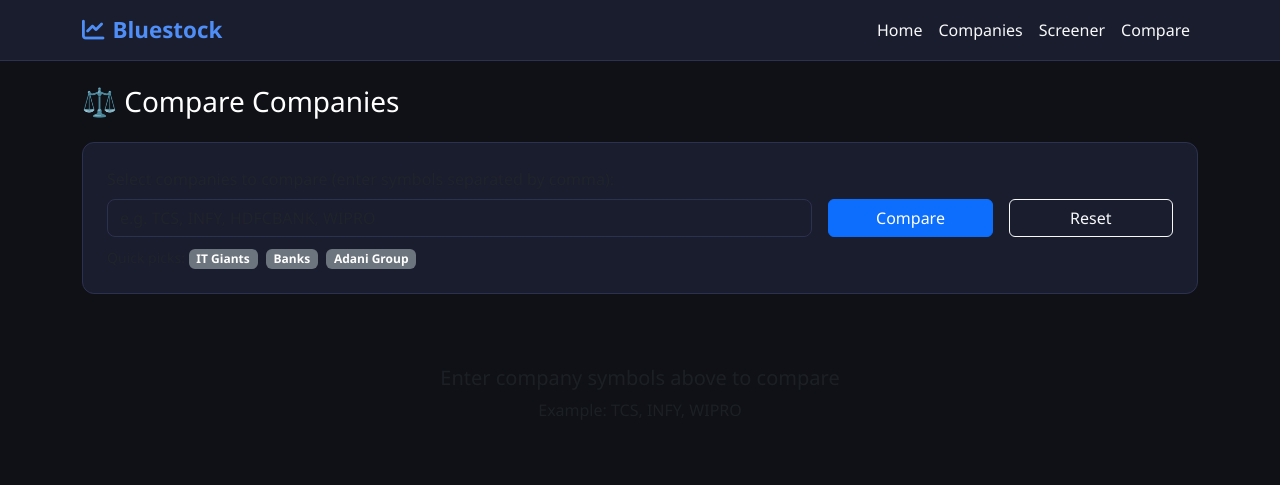
After one commit to Rah123ul/bluestock-fintech, a Django app: page /compare/ in a window 1280 px wide. The commit adds this page. Shown: the top 485 px of the page. Run offline with Django 5.2, Linux system fonts and the light colour scheme.

Commit message:
Added screener and compare pages

```diff
--- a/bluestock/urls.py
+++ b/bluestock/urls.py
@@ -1,6 +1,6 @@
 from django.contrib import admin
 from django.urls import path, include
-from companies.views import home, company_list, company_detail, screener
+from companies.views import home, company_list, company_detail, screener, compare
 
 urlpatterns = [
     path('admin/', admin.site.urls),
@@ -9,4 +9,5 @@ urlpatterns = [
     path('companies/', company_list, name='company-list'),
     path('companies/<str:company_id>/', company_detail, name='company-detail'),
     path('screener/', screener, name='screener'),
+    path('compare/', compare, name='compare'),
 ]
--- a/companies/views.py
+++ b/companies/views.py
@@ -100,7 +100,7 @@ def screener(request):
             "company_name": c.company_name,
             "roe_percentage": c.roe_percentage,
             "roce_percentage": c.roce_percentage,
-            "debt_to_equity": b.debt_to_equity if b else None,
+            "debt_to_equity": round(float(b.debt_to_equity), 2) if b and b.debt_to_equity else None,
             "health_label": h.health_label,
             "overall_score": h.overall_score,
         })
@@ -114,3 +114,40 @@ def screener(request):
         "label": label,
         "count": len(result),
     })
+
+
+def compare(request):
+    symbols = request.GET.get("symbols", "")
+    selected = [s.strip().upper() for s in symbols.split(",") if s.strip()]
+
+    companies_data = []
+    for symbol in selected:
+        try:
+            c = Company.objects.get(company_id=symbol)
+            h = HealthScore.objects.filter(company_id=symbol).first()
+            from .models import BalanceSheet
+            b = BalanceSheet.objects.filter(company_id=symbol).order_by("-fiscal_year").first()
+            pl = ProfitLoss.objects.filter(company_id=symbol).order_by("-fiscal_year").first()
+            companies_data.append({
+                "company_id": c.company_id,
+                "company_name": c.company_name,
+                "roce": c.roce_percentage,
+                "roe": c.roe_percentage,
+                "health_label": h.health_label if h else "N/A",
+                "overall_score": h.overall_score if h else 0,
+                "debt_to_equity": round(float(b.debt_to_equity), 2) if b and b.debt_to_equity else None,
+                "borrowings": round(float(b.borrowings), 0) if b and b.borrowings else None,
+                "sales": pl.sales if pl else None,
+                "net_profit": pl.net_profit if pl else None,
+                "opm": pl.opm_percentage if pl else None,
+                "eps": pl.eps if pl else None,
+            })
+        except:
+            pass
+
+    all_companies = Company.objects.all().order_by("company_name")
+    return render(request, "compare.html", {
+        "companies_data": companies_data,
+        "symbols": symbols,
+        "all_companies": all_companies,
+    })
--- a/templates/base.html
+++ b/templates/base.html
@@ -36,6 +36,7 @@
             <a class="nav-link text-light" href="/">Home</a>
             <a class="nav-link text-light" href="/companies/">Companies</a>
             <a class="nav-link text-light" href="/screener/">Screener</a>
+            <a class="nav-link text-light" href="/compare/">Compare</a>
         </div>
     </div>
 </nav>
--- /dev/null
+++ b/templates/compare.html
@@ -0,0 +1,105 @@
+{% extends 'base.html' %}
+{% block title %}Compare Companies — Bluestock{% endblock %}
+{% block content %}
+<div class="container mt-4">
+    <h3 class="text-white mb-4">⚖️ Compare Companies</h3>
+
+    <div class="card p-4 mb-4">
+        <form method="GET" action="/compare/">
+            <label class="text-muted mb-2">Select companies to compare (enter symbols separated by comma):</label>
+            <div class="row g-3">
+                <div class="col-md-8">
+                    <input type="text" name="symbols" value="{{ symbols }}"
+                           class="form-control search-box"
+                           placeholder="e.g. TCS, INFY, HDFCBANK, WIPRO">
+                </div>
+                <div class="col-md-2">
+                    <button type="submit" class="btn btn-primary w-100">Compare</button>
+                </div>
+                <div class="col-md-2">
+                    <a href="/compare/" class="btn btn-outline-light w-100">Reset</a>
+                </div>
+            </div>
+        </form>
+        <div class="mt-2">
+            <small class="text-muted">Quick picks: </small>
+            <a href="/compare/?symbols=TCS,INFY,WIPRO,HCLTECH" class="badge bg-secondary me-1">IT Giants</a>
+            <a href="/compare/?symbols=HDFCBANK,AXISBANK,BANKBARODA" class="badge bg-secondary me-1">Banks</a>
+            <a href="/compare/?symbols=ADANIENT,ADANIGREEN,ADANIPOWER" class="badge bg-secondary me-1">Adani Group</a>
+        </div>
+    </div>
+
+    {% if companies_data %}
+    <div class="card">
+        <div class="table-responsive">
+            <table class="table table-dark mb-0">
+                <thead style="border-bottom:1px solid #2d3150">
+                    <tr>
+                        <th style="width:200px">Metric</th>
+                        {% for c in companies_data %}
+                        <th class="text-center">
+                            <div class="fw-bold text-white">{{ c.company_name|truncatechars:20 }}</div>
+                            <span class="badge bg-secondary">{{ c.company_id }}</span>
+                        </th>
+                        {% endfor %}
+                    </tr>
+                </thead>
+                <tbody>
+                    <tr>
+                        <td class="text-muted">Health Score</td>
+                        {% for c in companies_data %}
+                        <td class="text-center">
+                            <span class="badge badge-{{ c.health_label|lower }} px-3 py-1 rounded-pill">
+                                {{ c.health_label }} — {{ c.overall_score }}
+                            </span>
+                        </td>
+                        {% endfor %}
+                    </tr>
+                    <tr>
+                        <td class="text-muted">ROCE %</td>
+                        {% for c in companies_data %}<td class="text-center text-white">{{ c.roce|default:"—" }}</td>{% endfor %}
+                    </tr>
+                    <tr>
+                        <td class="text-muted">ROE %</td>
+                        {% for c in companies_data %}<td class="text-center text-white">{{ c.roe|default:"—" }}</td>{% endfor %}
+                    </tr>
+                    <tr>
+                        <td class="text-muted">OPM %</td>
+                        {% for c in companies_data %}<td class="text-center text-white">{{ c.opm|default:"—" }}</td>{% endfor %}
+                    </tr>
+                    <tr>
+                        <td class="text-muted">Latest Sales (Cr)</td>
+                        {% for c in companies_data %}<td class="text-center text-white">{{ c.sales|default:"—" }}</td>{% endfor %}
+                    </tr>
+                    <tr>
+                        <td class="text-muted">Net Profit (Cr)</td>
+                        {% for c in companies_data %}<td class="text-center text-white">{{ c.net_profit|default:"—" }}</td>{% endfor %}
+                    </tr>
+                    <tr>
+                        <td class="text-muted">EPS</td>
+                        {% for c in companies_data %}<td class="text-center text-white">{{ c.eps|default:"—" }}</td>{% endfor %}
+                    </tr>
+                    <tr>
+                        <td class="text-muted">Debt/Equity</td>
+                        {% for c in companies_data %}<td class="text-center text-white">{{ c.debt_to_equity|default:"—" }}</td>{% endfor %}
+                    </tr>
+                    <tr>
+                        <td class="text-muted">Details</td>
+                        {% for c in companies_data %}
+                        <td class="text-center">
+                            <a href="/companies/{{ c.company_id }}/" class="btn btn-sm btn-outline-primary">View</a>
+                        </td>
+                        {% endfor %}
+                    </tr>
+                </tbody>
+            </table>
+        </div>
+    </div>
+    {% else %}
+    <div class="text-center py-5">
+        <h5 class="text-muted">Enter company symbols above to compare</h5>
+        <p class="text-muted">Example: TCS, INFY, WIPRO</p>
+    </div>
+    {% endif %}
+</div>
+{% endblock %}
```
